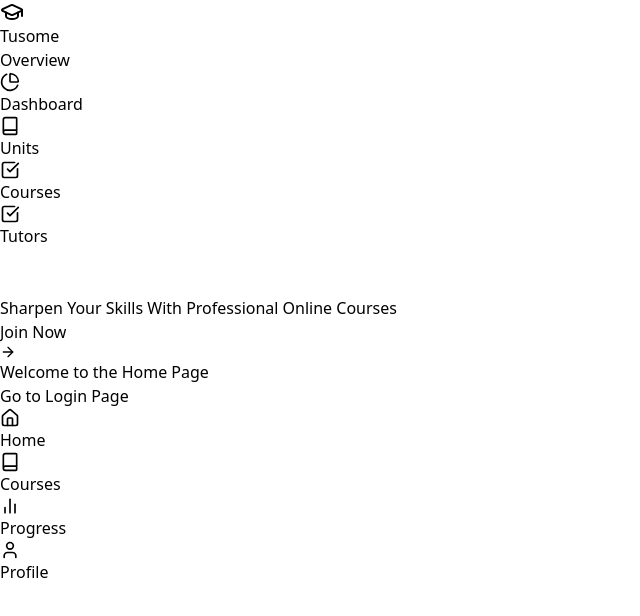
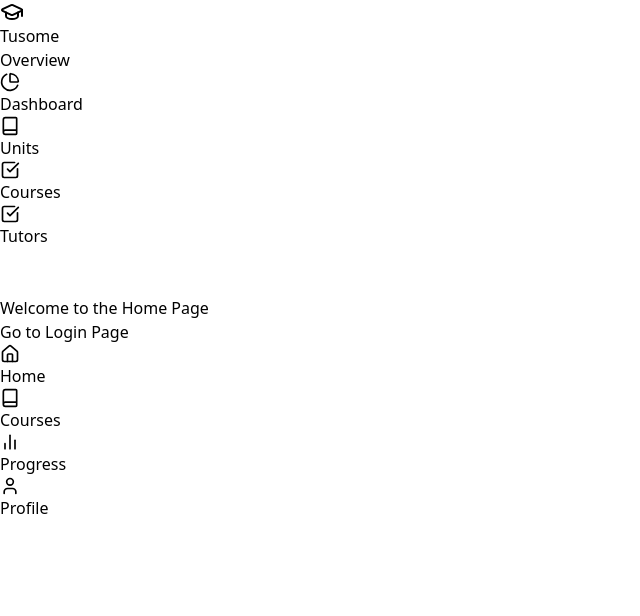
Before and after one commit to DavisWere/tutor-hub, a React (Vite) app: page /dashboard in a window 1280 px wide. Shown: the top 616 px of the page, without its empty margins (0-640 px from the left). Built offline with nearby package versions, Linux system fonts and the light colour scheme.

Commit message:
hide unnecessary content

```diff
--- a/src/components/dashboard/Banner.jsx
+++ b/src/components/dashboard/Banner.jsx
@@ -5,7 +5,7 @@
   return (
     <div className="bg-gradient-to-r from-purple-600 to-indigo-600 rounded-xl p-8 text-white mb-8">
       <h2 className="text-2xl font-medium mb-4">
-        Sharpen Your Skills With Professional Online Courses
+        System Overview
       </h2>
       <a href="#" className="inline-flex items-center gap-2 bg-black py-2 px-4 rounded-full text-sm font-medium">
         Join Now
--- a/src/components/layout/TheDashboardView.jsx
+++ b/src/components/layout/TheDashboardView.jsx
@@ -6,10 +6,12 @@
 import MentorTable from '@/components/dashboard/MentorTable';
 import Banner from '@/components/dashboard/Banner';
 import { useNavigate } from 'react-router-dom';
+import { useLocation } from 'react-router-dom';
 
 
 const Dashboard = ({children}) => {
     const navigate = useNavigate();
+    const location = useLocation();
 
     const [showProfile, setShowProfile] = useState(false);
     const [showSider, setSider] = useState(true);
@@ -67,7 +69,6 @@
             </div>
 
 
-          <Banner />
           {children}
           {/* <MentorTable /> */}
           {showProfile && <ProfileSection />}
```
